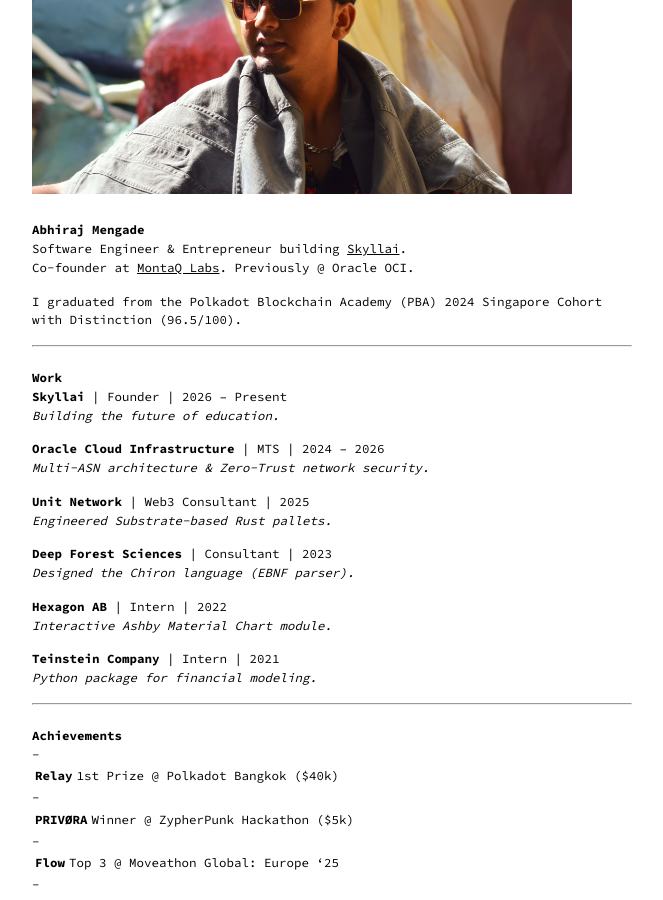
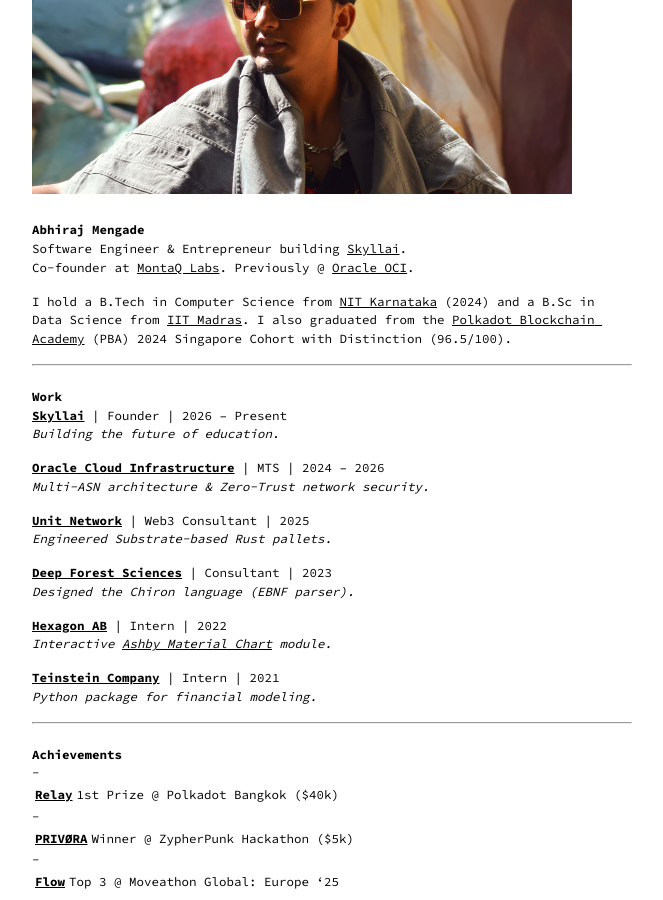
Before and after one commit to abhiraj-mengade/abhiraj-mengade.github.io, a Jekyll site: the page built from about.md, in a window 1280 px wide and 900 px high, scrolled down 261 px. Shown: the whole window, without its empty margins (308-971 px from the left). Built offline with Jekyll 4.4.1, drawn with Linux system fonts in a browser that asks for light colours.

Commit message:
Correct education to B.Tech NITK and add hyperlinks across About and Home pages

```diff
--- a/about.md
+++ b/about.md
@@ -9,50 +9,50 @@
 # Abhiraj Mengade
 
 Software Engineer & Entrepreneur building [Skyllai](https://skyllai.com).
-Co-founder at [MontaQ Labs](https://www.montaq.org/). Previously @ Oracle OCI.
+Co-founder at [MontaQ Labs](https://www.montaq.org/). Previously @ [Oracle OCI](https://www.oracle.com/cloud/).
 
-I graduated from the Polkadot Blockchain Academy (PBA) 2024 Singapore Cohort with Distinction (96.5/100).
+I hold a B.Tech in Computer Science from [NIT Karnataka](https://www.nitk.ac.in/) (2024) and a B.Sc in Data Science from [IIT Madras](https://www.iitm.ac.in/). I also graduated from the [Polkadot Blockchain Academy](https://polkadot.academy/) (PBA) 2024 Singapore Cohort with Distinction (96.5/100).
 
 ---
 
 ### Work
 
-**Skyllai** | Founder | 2026 – Present
+**[Skyllai](https://skyllai.com)** | Founder | 2026 – Present
 *Building the future of education.*
 
-**Oracle Cloud Infrastructure** | MTS | 2024 – 2026
+**[Oracle Cloud Infrastructure](https://www.oracle.com/cloud/)** | MTS | 2024 – 2026
 *Multi-ASN architecture & Zero-Trust network security.*
 
-**Unit Network** | Web3 Consultant | 2025
+**[Unit Network](https://unit.network/)** | Web3 Consultant | 2025
 *Engineered Substrate-based Rust pallets.*
 
-**Deep Forest Sciences** | Consultant | 2023
+**[Deep Forest Sciences](https://deepforestsci.com/)** | Consultant | 2023
 *Designed the Chiron language (EBNF parser).*
 
-**Hexagon AB** | Intern | 2022
-*Interactive Ashby Material Chart module.*
+**[Hexagon AB](https://hexagon.com/)** | Intern | 2022
+*Interactive [Ashby Material Chart](https://github.com/abhiraj-mengade/Ashbychart) module.*
 
-**Teinstein Company** | Intern | 2021
+**[Teinstein Company](https://github.com/Teinstein/finstein)** | Intern | 2021
 *Python package for financial modeling.*
 
 ---
 
 ### Achievements
 
-- **Relay** | 1st Prize @ Polkadot Bangkok ($40k)
-- **PRIVØRA** | Winner @ ZypherPunk Hackathon ($5k)
-- **Flow** | Top 3 @ Moveathon Global: Europe '25
-- **GreenTrust** | Top 3 @ Polkadot Global Europe '23, Paris
-- **Chargeswap** | Winner @ ETH-India '22
-- **PBA Singapore** | Distinction (96.5/100)
+- **[Relay](https://relayapp.org)** | 1st Prize @ Polkadot Bangkok ($40k)
+- **[PRIVØRA](https://github.com/abhiraj-mengade)** | Winner @ ZypherPunk Hackathon ($5k)
+- **[Flow](https://www.moveathon.build/projectgallery#apaceurope)** | Top 3 @ Moveathon Global: Europe '25
+- **[GreenTrust](https://github.com/abhiraj-mengade/GreenTrust)** | Top 3 @ Polkadot Global Europe '23, Paris
+- **[Chargeswap](https://devfolio.co/projects/chargeswap-3527)** | Winner @ ETH-India '22
+- **[PBA Singapore](https://polkadot.academy/)** | Distinction (96.5/100)
 
 ---
 
 ### Community & Involvement
 
-- **Polkadot OS Bounty** | Curator (2025 – Present)
-- **PBA-X** | Teaching Assistant (2025)
-- **ArQ** | Education & Community (1200+ participants)
+- **[Polkadot OS Bounty](https://github.com/PolkadotOpenSourceGrants/apply)** | Curator (2025 – Present)
+- **[PBA-X](https://polkadot.academy/)** | Teaching Assistant (2025)
+- **[ArQ](https://montaq.org/arq)** | Education & Community (1200+ participants)
 
 ---
 
```
Also changed, not shown: index.md (+1 -1 lines).
